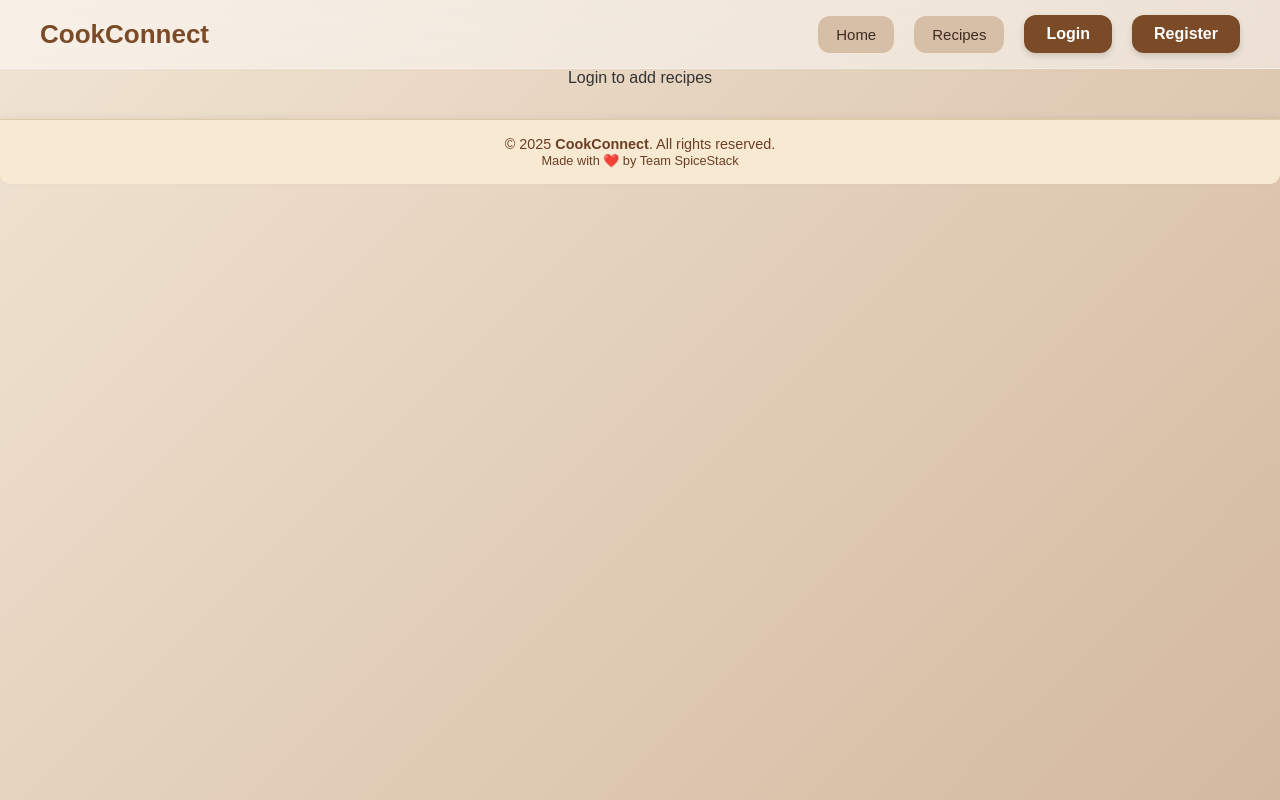
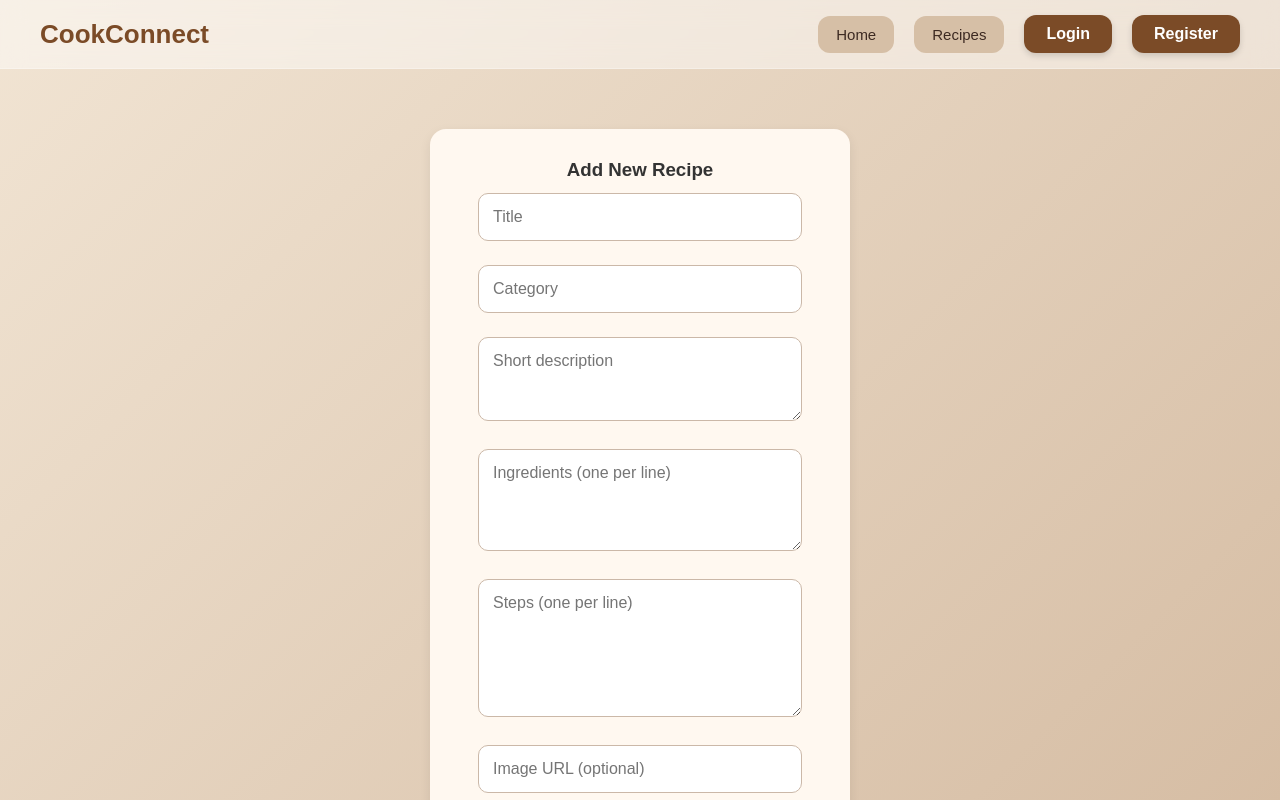
Before and after one commit to stacktrace-bhuvi/SpiceStack, a React (Create React App) app in the folder frontend/: page /add in a window 1280 px wide. Shown: the top 800 px of the page. Built offline with nearby package versions, Linux system fonts and the light colour scheme; no server answers.

Commit message:
Updated project files

```diff
--- a/frontend/package.json
+++ b/frontend/package.json
@@ -7,7 +7,8 @@
     "react": "^18.2.0",
     "react-dom": "^18.2.0",
     "react-router-dom": "^6.11.2",
-    "react-scripts": "5.0.1"
+    "react-scripts": "5.0.1",
+    "sweetalert2": "^11.26.3"
   },
   "scripts": {
     "start": "react-scripts start",
--- a/frontend/src/components/RecipeCard.js
+++ b/frontend/src/components/RecipeCard.js
@@ -1,8 +1,10 @@
 import React from 'react';
-import { Link } from 'react-router-dom';
+import { Link, useNavigate } from 'react-router-dom';
 import { toggleFavorite } from '../services/api';
 
 export default function RecipeCard({ recipe, user }) {
+  const navigate = useNavigate();
+
   const handleFav = async () => {
     if (!user) return alert('Login to add favorites');
     const token = localStorage.getItem('token');
@@ -17,14 +19,36 @@ export default function RecipeCard({ recipe, user }) {
     }
   };
 
+  const handleEdit = () => {
+    navigate(`/add?edit=${recipe._id}`);
+  };
+
   return (
     <div className="card">
       <h4>{recipe.title}</h4>
-      <p className="hint">{recipe.category} • {new Date(recipe.createdAt).toLocaleDateString()}</p>
-      <p>{recipe.description ? recipe.description.slice(0, 120) + (recipe.description.length > 120 ? '...' : '') : ''}</p>
-      <div style={{marginTop:8}}>
-        <Link to={`/recipes/${recipe._id}`} className="button" style={{marginRight:8}}>View</Link>
-        <button className="button" onClick={handleFav}>♡ Favorite</button>
+      <p className="hint">
+        {recipe.category} • {new Date(recipe.createdAt).toLocaleDateString()}
+      </p>
+      <p>
+        {recipe.description
+          ? recipe.description.slice(0, 120) +
+            (recipe.description.length > 120 ? '...' : '')
+          : ''}
+      </p>
+      <div style={{ marginTop: 8 }}>
+        <Link to={`/recipes/${recipe._id}`} className="button" style={{ marginRight: 8 }}>
+          View
+        </Link>
+        <button className="button" onClick={handleFav} style={{ marginRight: 8 }}>
+          ♡ Favorite
+        </button>
+
+        {/* ✅ Show Edit only if user created this recipe */}
+        {user && recipe.createdBy === user._id && (
+          <button className="button" onClick={handleEdit}>
+            ✏️ Edit
+          </button>
+        )}
       </div>
     </div>
   );
--- a/frontend/src/components/RecipeForm.js
+++ b/frontend/src/components/RecipeForm.js
@@ -1,51 +1,112 @@
-import React, { useState } from "react";
-import { createRecipe } from "../services/api";
-import { useNavigate } from "react-router-dom";
+import React, { useEffect, useState } from 'react';
+import { createRecipe, fetchRecipe, updateRecipe } from '../services/api';
+import { useNavigate, useSearchParams } from 'react-router-dom';
 
 export default function RecipeForm({ user }) {
-  const [title, setTitle] = useState("");
-  const [desc, setDesc] = useState("");
-  const [ingredients, setIngredients] = useState("");
-  const [steps, setSteps] = useState("");
-  const [category, setCategory] = useState("");
-  const [imageURL, setImageURL] = useState("");
+  const [title, setTitle] = useState('');
+  const [desc, setDesc] = useState('');
+  const [ingredients, setIngredients] = useState('');
+  const [steps, setSteps] = useState('');
+  const [category, setCategory] = useState('');
+  const [imageURL, setImageURL] = useState('');
+  const [searchParams] = useSearchParams();
   const navigate = useNavigate();
 
-  if (!user) {
-    return <p className="hint" style={{ textAlign: "center" }}>Login to add recipes</p>;
+  const editId = searchParams.get('edit'); // detect if editing
+
+  // 🟢 Load existing recipe if editing
+  useEffect(() => {
+    if (editId) {
+      fetchRecipe(editId)
+        .then((r) => {
+          setTitle(r.title || '');
+          setDesc(r.description || '');
+          setIngredients((r.ingredients || []).join('\n'));
+          setSteps((r.steps || []).join('\n'));
+          setCategory(r.category || '');
+          setImageURL(r.imageURL || '');
+        })
+        .catch(console.error);
     }
+  }, [editId]);
 
   const submit = async (e) => {
     e.preventDefault();
+    if (!user) return alert('Please login to add or edit recipes');
+
+    try {
       const payload = {
         title,
         description: desc,
-      ingredients: ingredients.split("\n").map((i) => i.trim()).filter(Boolean),
-      steps: steps.split("\n").map((s) => s.trim()).filter(Boolean),
+        ingredients: ingredients.split('\n').map((s) => s.trim()).filter(Boolean),
+        steps: steps.split('\n').map((s) => s.trim()).filter(Boolean),
         category,
         imageURL,
       };
-    try {
-      const r = await createRecipe(payload);
-      alert("Recipe created!");
+
+      let r;
+      if (editId) {
+        r = await updateRecipe(editId, payload);
+        alert('Recipe updated successfully!');
+      } else {
+        r = await createRecipe(payload);
+        alert('Recipe created successfully!');
+      }
+
       navigate(`/recipes/${r._id}`);
-    } catch (error) {
-      console.error(error);
-      alert("Error creating recipe");
+    } catch (err) {
+      console.error(err);
+      alert('Error saving recipe');
     }
   };
 
   return (
     <div className="card">
-      <h3>Add New Recipe</h3>
+      <h3>{editId ? 'Edit Recipe' : 'Add New Recipe'}</h3>
       <form onSubmit={submit}>
-        <input className="input" placeholder="Title" value={title} onChange={(e)=>setTitle(e.target.value)} required />
-        <input className="input" placeholder="Category" value={category} onChange={(e)=>setCategory(e.target.value)} />
-        <textarea className="input" placeholder="Short Description" rows={3} value={desc} onChange={(e)=>setDesc(e.target.value)} />
-        <textarea className="input" placeholder="Ingredients (one per line)" rows={4} value={ingredients} onChange={(e)=>setIngredients(e.target.value)} />
-        <textarea className="input" placeholder="Steps (one per line)" rows={6} value={steps} onChange={(e)=>setSteps(e.target.value)} />
-        <input className="input" placeholder="Image URL (optional)" value={imageURL} onChange={(e)=>setImageURL(e.target.value)} />
-        <button className="button" type="submit">Create Recipe</button>
+        <input
+          className="input"
+          placeholder="Title"
+          value={title}
+          onChange={(e) => setTitle(e.target.value)}
+          required
+        />
+        <input
+          className="input"
+          placeholder="Category"
+          value={category}
+          onChange={(e) => setCategory(e.target.value)}
+        />
+        <textarea
+          className="input"
+          placeholder="Short description"
+          rows="3"
+          value={desc}
+          onChange={(e) => setDesc(e.target.value)}
+        />
+        <textarea
+          className="input"
+          placeholder="Ingredients (one per line)"
+          rows="4"
+          value={ingredients}
+          onChange={(e) => setIngredients(e.target.value)}
+        />
+        <textarea
+          className="input"
+          placeholder="Steps (one per line)"
+          rows="6"
+          value={steps}
+          onChange={(e) => setSteps(e.target.value)}
+        />
+        <input
+          className="input"
+          placeholder="Image URL (optional)"
+          value={imageURL}
+          onChange={(e) => setImageURL(e.target.value)}
+        />
+        <button className="button" type="submit">
+          {editId ? 'Update Recipe' : 'Create Recipe'}
+        </button>
       </form>
     </div>
   );
```
Also changed, not shown: 1 other file (tests, documents, lock files or other folders). Lines whose indentation alone changed are shown as unchanged.
